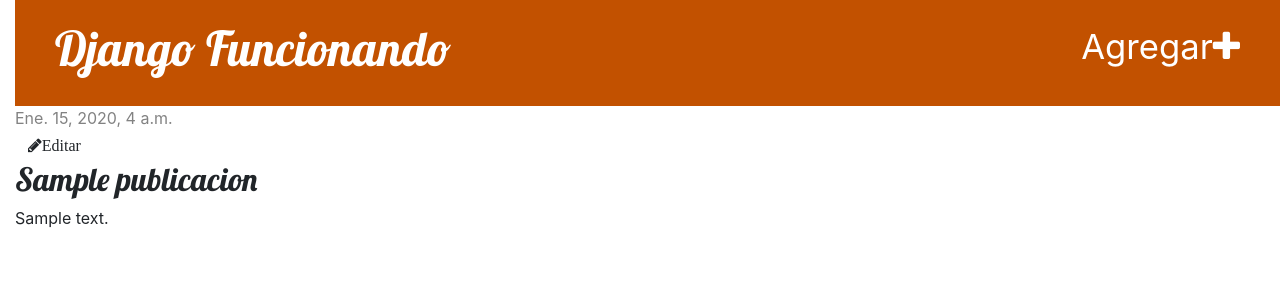
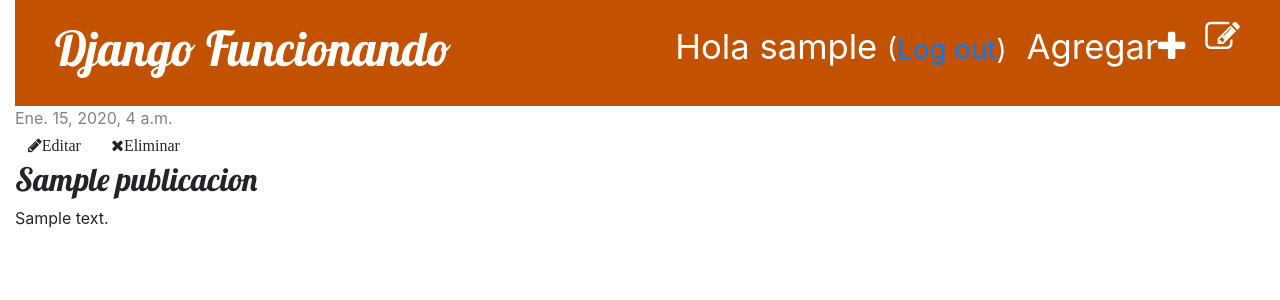
Before and after one commit to AndresitoBross/djangoweb, a Django app: page /publicacion/1/ in a window 1280 px wide. Shown: the top 300 px of the page. Run offline with Django 3.2, Linux system fonts and the light colour scheme; a user stored in the database is signed in; tables that the repository leaves empty hold one stand-in row (values such as "Sample post"); some libraries are stand-ins or nearby versions.

Commit message:
Se agrego el borrador Se agrego boton para publicar Se agregaro opcion para eliminar la publicacion Se agrego login y logout

```diff
--- a/blog/models.py
+++ b/blog/models.py
@@ -15,6 +15,9 @@ class Publicacion(models.Model):
         self.fecha_publicacion = timezone.now()
         self.save()
 
+    def eliminar(self):
+        self.delete()
+
     def __str__(self):
         return self.titulo
 
--- a/blog/templates/blog/base.html
+++ b/blog/templates/blog/base.html
@@ -24,7 +24,11 @@
 <body>
     <div class="page-header">
         {% if user.is_authenticated %}
+        <a href="{% url 'publicacion_borrador_lista' %}" class="top-menu"><span class="fa fa-edit"></span></a>
         <a href="{% url 'publicacion_nueva' %}" class="top-menu">Agregar<span class="fa fa-plus"></a>
+        <p class="top-menu">Hola {{ user.username }} <small>(<a href="{% url 'logout' %}">Log out</a>)</small></p>
+        {% else %}
+        <a href="{% url 'login' %}" class="top-menu"><span class="fa fa-lock"></span></a>
         {% endif %}
         <h1><a href="/">Django Funcionando</a></h1>
     </div>
--- a/blog/templates/blog/publicacion_detalle.html
+++ b/blog/templates/blog/publicacion_detalle.html
@@ -6,8 +6,11 @@
             <div class="date">
                 {{ publicacion.fecha_publicacion }}
             </div>
+        {% else %}
+        <a class="btn btn-default" href="{% url 'publicacion_publicar' pk=publicacion.pk %}">Publicar</a>
         {% endif %}
         <a class="btn btn-default" href="{% url 'publicacion_editar' pk=publicacion.pk %}"><span class="fa fa-pencil">Editar</span></a>
+        <a class="btn btn-default" href="{% url 'publicacion_eliminar' pk=publicacion.pk %}"><span class="fa fa-remove">Eliminar</span></a>
         <h2>{{ publicacion.titulo }}</h2>
         <p>{{ publicacion.texto|linebreaksbr }}</p>
     </div>
--- a/blog/urls.py
+++ b/blog/urls.py
@@ -6,5 +6,7 @@ urlpatterns = [
     path('publicacion/<int:pk>/', views.publicacion_detalle, name='detalle_publicacion'),
     path('publicacion/nueva', views.publicacion_nueva, name='publicacion_nueva'),
     path('publicacion/<int:pk>/editar/', views.publicacion_editar, name='publicacion_editar'),
-
+    path('publicacion/borrador/lista', views.publicacion_borrador_lista, name='publicacion_borrador_lista'),
+    path('publicacion/<int:pk>/publicar/', views.publicacion_publicar, name='publicacion_publicar'),
+    path('publicacion/<int:pk>/eliminar/', views.publicacion_eliminar, name='publicacion_eliminar'),
 ]
--- a/blog/views.py
+++ b/blog/views.py
@@ -1,4 +1,5 @@
 from django.shortcuts import render, get_object_or_404, redirect
+from django.contrib.auth.decorators import login_required
 from django.utils import timezone
 from .models import Publicacion
 from .forms import PublicacionForm
@@ -13,19 +14,20 @@ def publicacion_detalle(request,pk):
     publicacion = get_object_or_404(Publicacion, pk=pk)
     return render(request, 'blog/publicacion_detalle.html', {'publicacion': publicacion })
 
+@login_required
 def publicacion_nueva(request):
     if request.method == "POST":
         formulario = PublicacionForm(request.POST)
         if formulario.is_valid():
             publicacion = formulario.save(commit=False)
             publicacion.autor = request.user
-            publicacion.fecha_publicacion = timezone.now()
             publicacion.save()
             return redirect('detalle_publicacion', pk=publicacion.pk)
     else:
         formulario = PublicacionForm()
     return render(request, 'blog/publicacion_editar.html', {'formulario': formulario})
 
+@login_required
 def publicacion_editar(request, pk):
     publicacion = get_object_or_404(Publicacion, pk=pk)
     if request.method == "POST":
@@ -33,9 +35,25 @@ def publicacion_editar(request, pk):
         if formulario.is_valid():
             publicacion = formulario.save(commit=False)
             publicacion.autor = request.user
-            publicacion.fecha_publicacion = timezone.now()
             publicacion.save()
             return redirect('detalle_publicacion', pk=publicacion.pk)
     else:
         formulario = PublicacionForm(instance=publicacion)
     return render(request, 'blog/publicacion_editar.html', {'formulario': formulario})
+
+@login_required
+def publicacion_borrador_lista(request):
+    publicaciones = Publicacion.objects.filter(fecha_publicacion__isnull=True).order_by('fecha_creacion')
+    return render(request, 'blog/publicacion_borrador_lista.html', {'publicaciones': publicaciones})
+
+@login_required
+def publicacion_publicar(request, pk):
+    publicacion = get_object_or_404(Publicacion, pk=pk)
+    publicacion.publicar()
+    return redirect('detalle_publicacion', pk=pk)
+
+@login_required
+def publicacion_eliminar(request, pk):
+    publicacion = get_object_or_404(Publicacion, pk=pk)
+    publicacion.eliminar()
+    return redirect('publicacion_lista')
--- a/mysite/settings.py
+++ b/mysite/settings.py
@@ -122,3 +122,4 @@ USE_TZ = True
 
 STATIC_URL = '/static/'
 STATIC_ROOT = os.path.join(BASE_DIR, 'static')
+LOGIN_REDIRECT_URL = '/'
--- a/mysite/urls.py
+++ b/mysite/urls.py
@@ -16,7 +16,11 @@ Including another URLconf
 from django.contrib import admin
 from django.urls import path, include
 
+from django.contrib.auth import views as auth_views
+
 urlpatterns = [
     path('admin/', admin.site.urls),
+    path('accounts/login/', auth_views.LoginView.as_view(), name='login'),
+    path('accounts/logout/', auth_views.LogoutView.as_view(next_page='/'), name='logout'),
     path('', include('blog.urls')),
 ]
```
